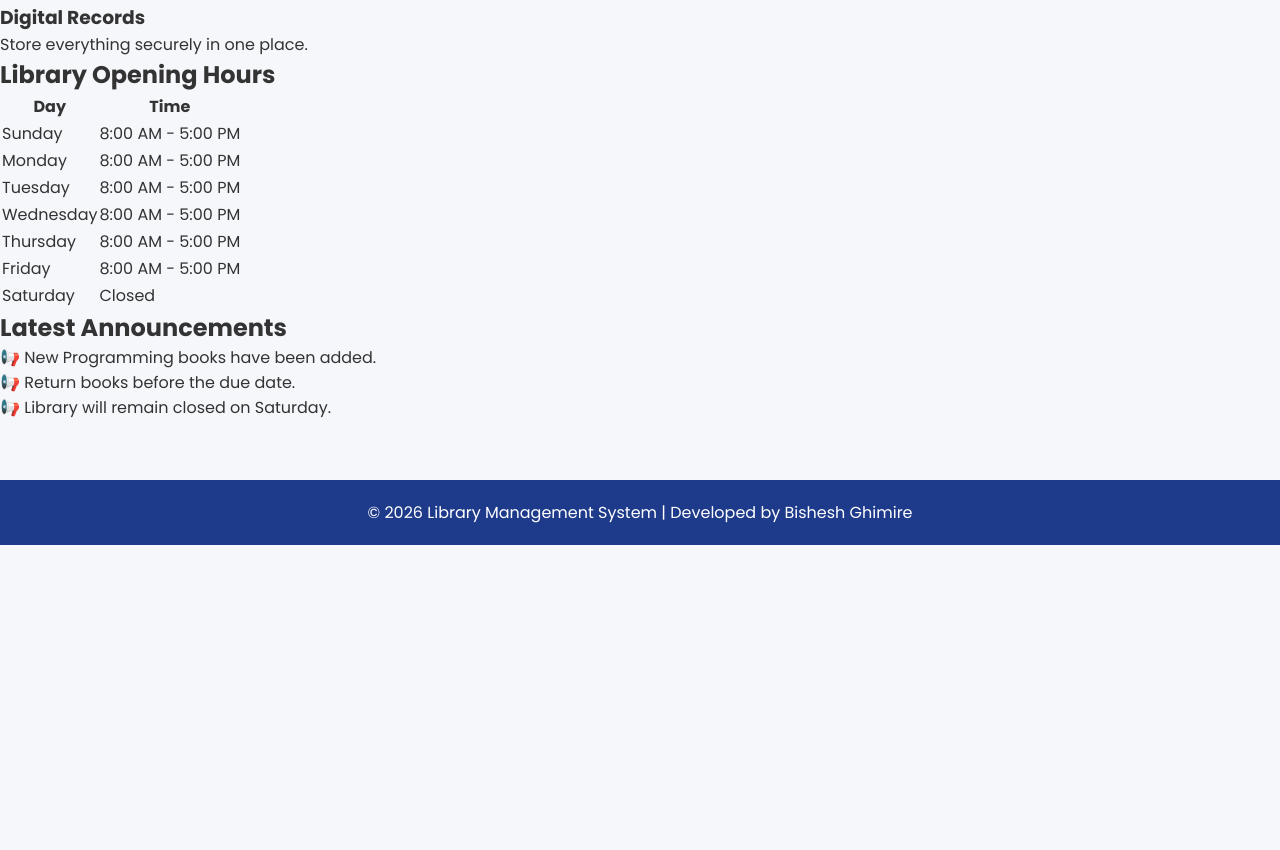
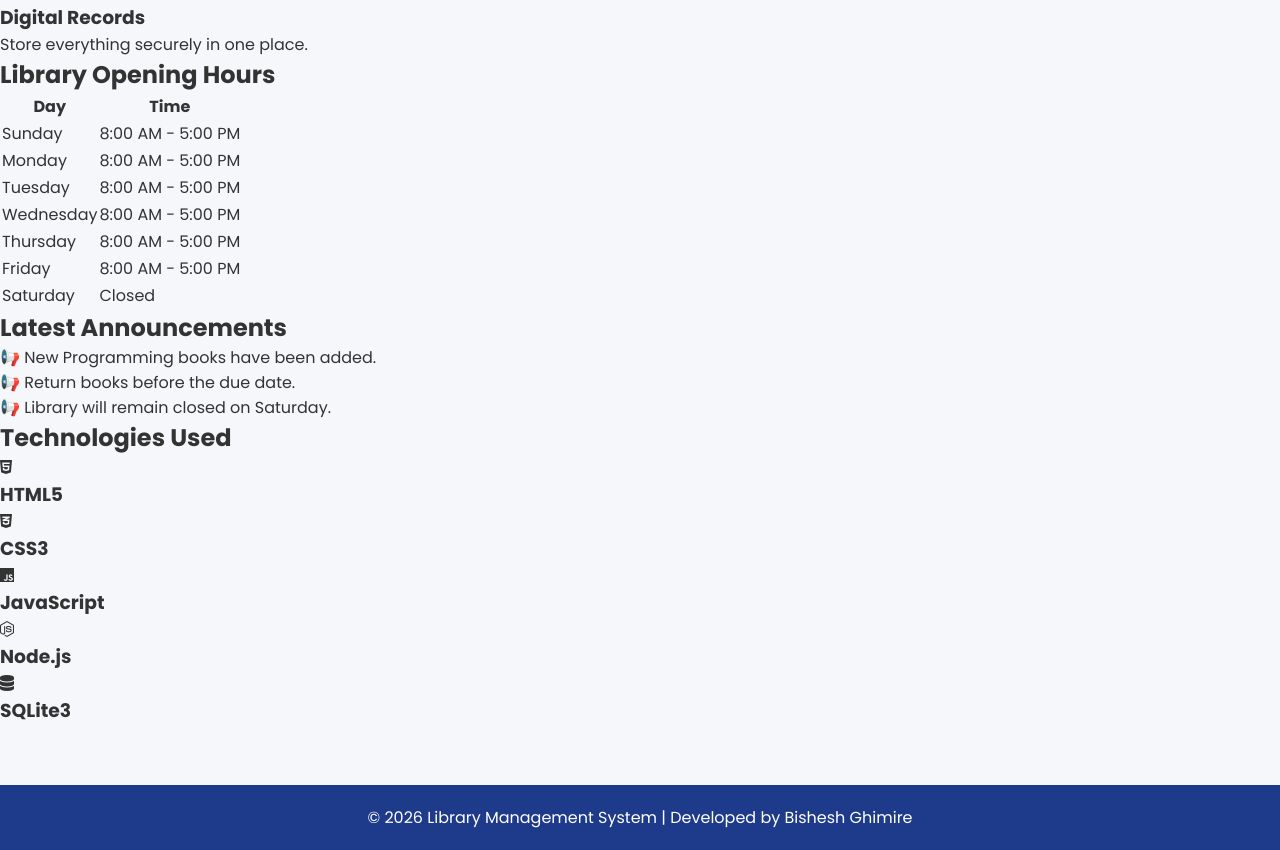
Before and after one commit to biseshghimire243-cyber/library2.0, a plain HTML site: page Library-Management-System/frontend/index.html in a window 1280 px wide. Shown: the part 2158-3008 px from the top of the page. Before the commit the page ends 2703 px from the top, so only its background shows below. Drawn offline with Linux system fonts and the light colour scheme; no server answers.

```diff
--- a/Library-Management-System/frontend/index.html
+++ b/Library-Management-System/frontend/index.html
@@ -210,6 +210,40 @@
 
 </section>
 
+<section class="tech">
+
+<h2>Technologies Used</h2>
+
+<div class="tech-grid">
+
+<div class="tech-card">
+<i class="fa-brands fa-html5"></i>
+<h3>HTML5</h3>
+</div>
+
+<div class="tech-card">
+<i class="fa-brands fa-css3-alt"></i>
+<h3>CSS3</h3>
+</div>
+
+<div class="tech-card">
+<i class="fa-brands fa-js"></i>
+<h3>JavaScript</h3>
+</div>
+
+<div class="tech-card">
+<i class="fa-brands fa-node-js"></i>
+<h3>Node.js</h3>
+</div>
+
+<div class="tech-card">
+<i class="fa-solid fa-database"></i>
+<h3>SQLite3</h3>
+</div>
+
+</div>
+
+</section>
     <!-- Footer -->
     <footer>
 
```
